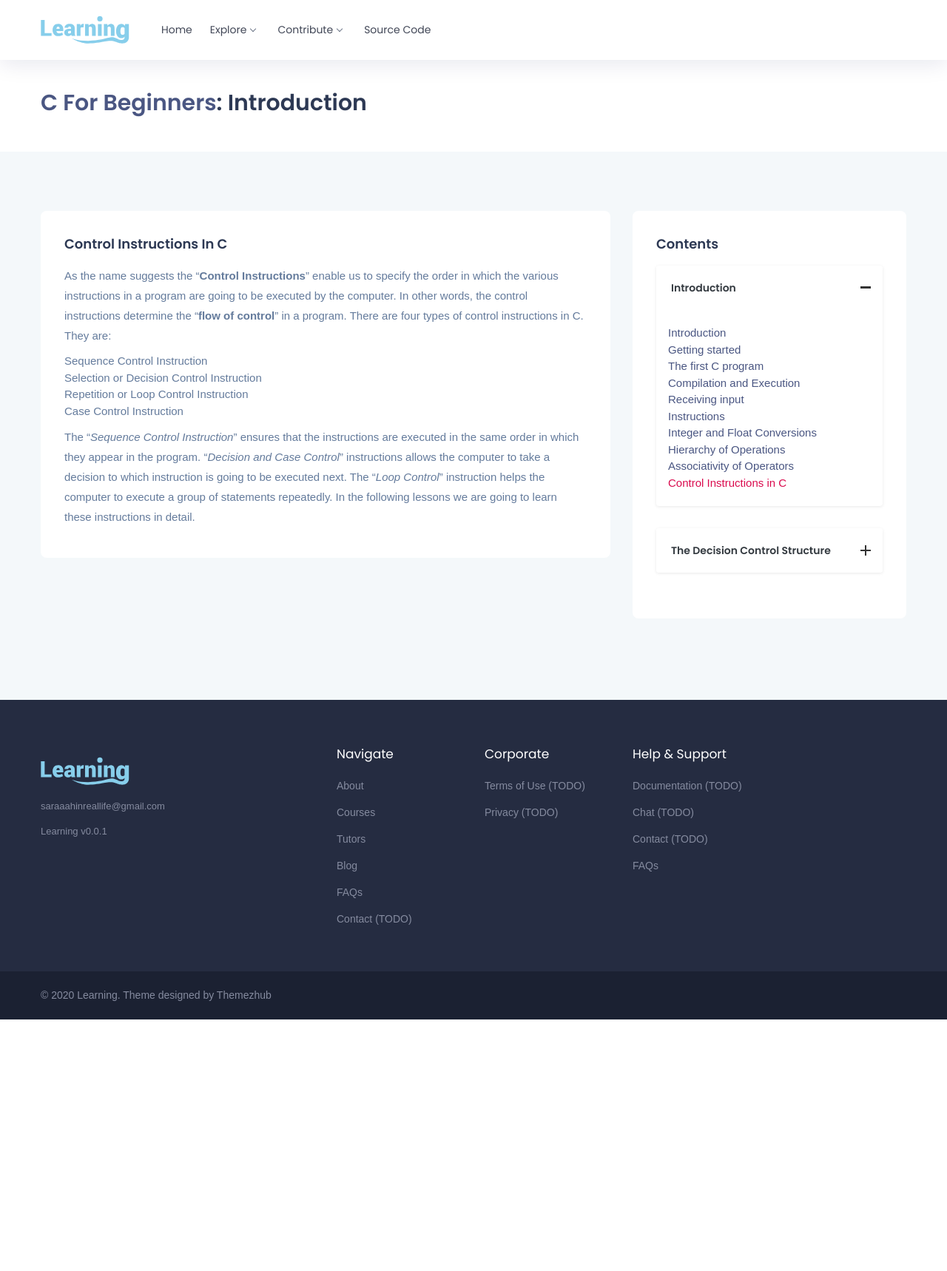
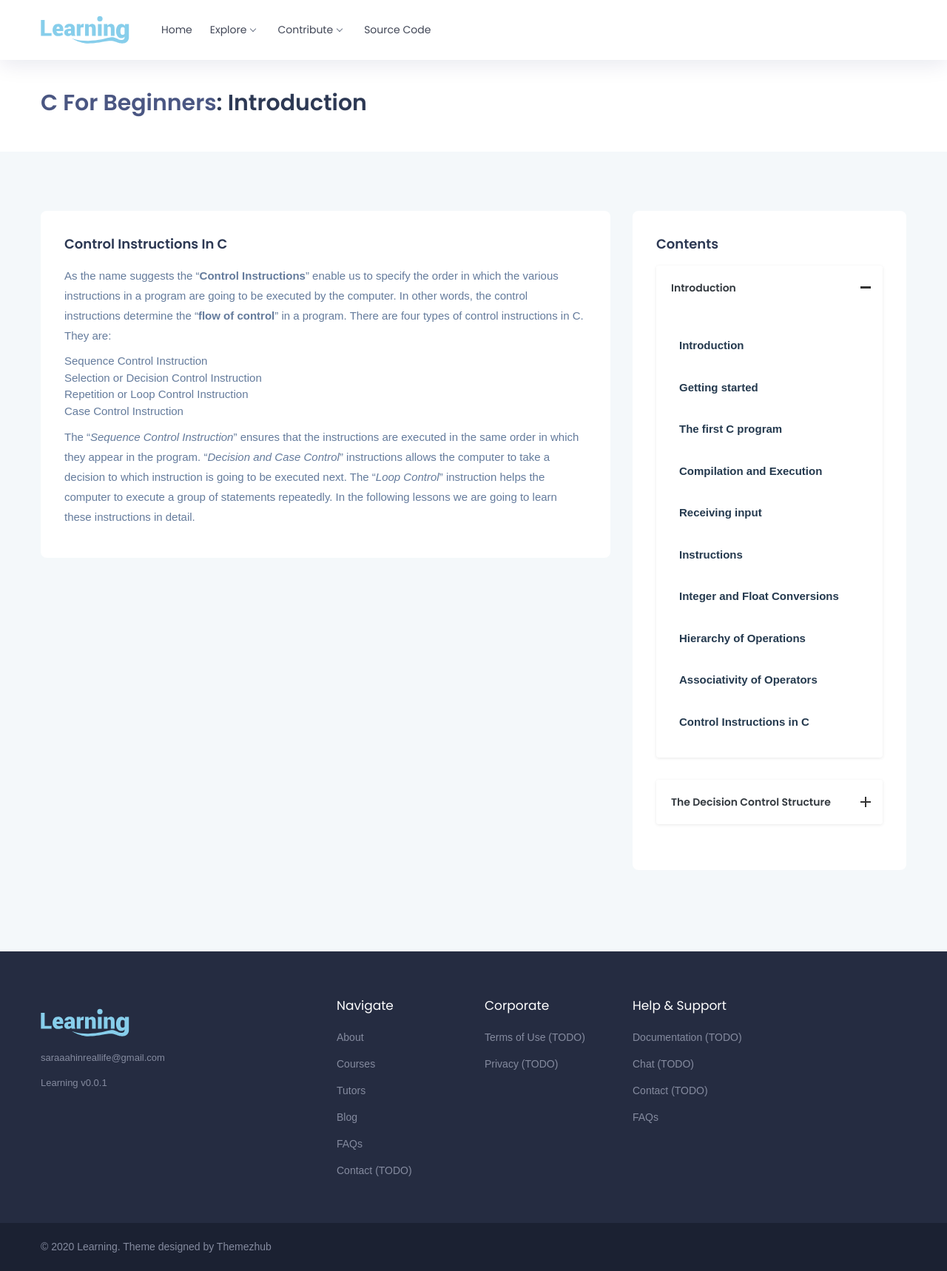
Before and after one commit to InsaneMiner/Learning, a Jekyll site: the page built from lessons/c_beginners/Intro/control.md, in a window 1280 px wide. Shown: the whole page at 74% size. Built offline with Jekyll 4.4.1, drawn with Linux system fonts in a browser that asks for light colours; some web fonts are replaced; before the commit the page ends 1378 px from its top, so only the background shows below that.

Commit message:
Uhhh... This is temporary, I swear

```diff
--- a/_layouts/lesson.html
+++ b/_layouts/lesson.html
@@ -53,11 +53,15 @@
                    data-parent="#accordionExample" class="collapse {% if
                     page.section == section.name %}show{% endif %}">
                 <div class="card-body pl-3 pr-3">
-                  <ul class="">
+                  <ul style="padding: 0; margin: 0; border-radius: 2px;
+                             overflow: hidden">
 
                     {% for lesson in section.contents %}
                       <a href="{{ lesson.url }}">
-                        <li {% if page.title == lesson.name %}class="theme-cl"{% endif %}>
+                        <li {% if page.title == lesson.name %}class="theme-cl"{%
+                          endif %} style="padding: 17px 15px; color: #24394e; position: relative;
+                          width: 100%; display: flex; align-items: center;
+                          font-weight: 600; cursor: pointer">
                             {{ lesson.name }}
                         </li>
                       </a>
```
